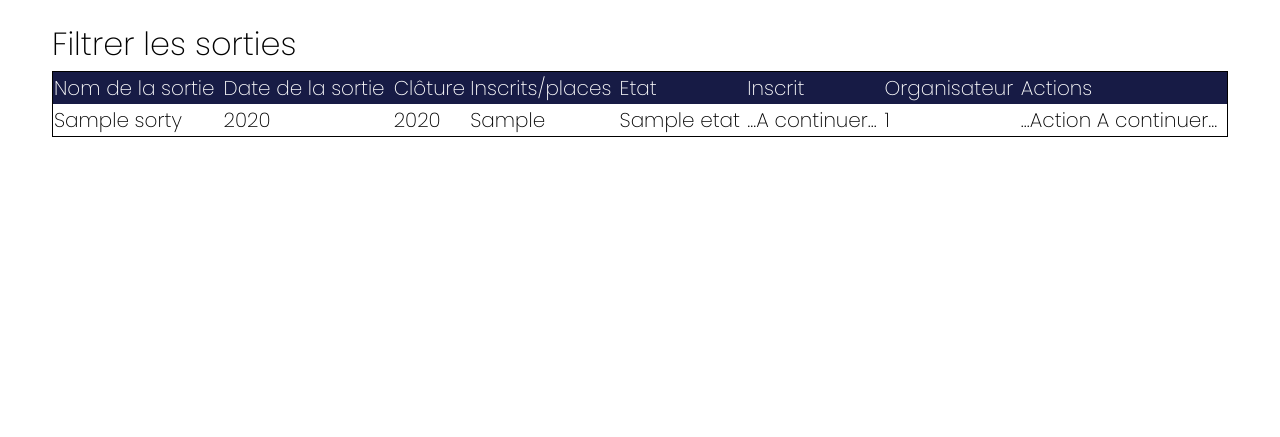
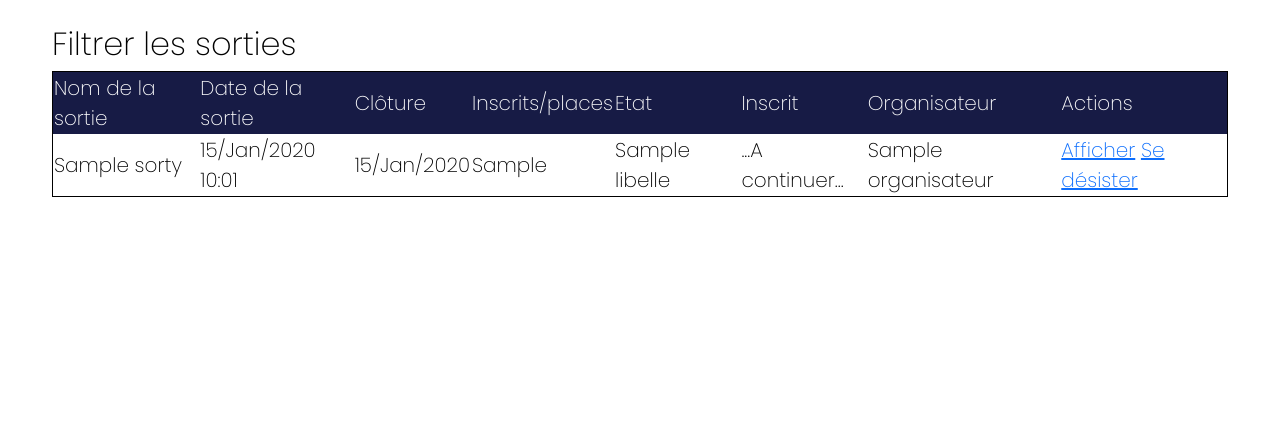
Before and after one commit to LaureQuiniou/ENI-sortie, a Symfony app: template templates/sortie/afficher.html.twig in a window 1280 px wide. Shown: the part 160-597 px from the top of the page. Run offline with Twig, Linux system fonts and the light colour scheme; the template is opened without the code that fills it: most values are stand-ins (such as "Sample title", 1, 10 or a date in 2020); some libraries are stand-ins or nearby versions.

Commit message:
avancement

```diff
--- a/src/Controller/SortieController.php
+++ b/src/Controller/SortieController.php
@@ -12,7 +12,6 @@ use Symfony\Bundle\FrameworkBundle\Controller\AbstractController;
 use Symfony\Component\HttpFoundation\Request;
 use Symfony\Component\HttpFoundation\Response;
 use Symfony\Component\Routing\Annotation\Route;
-
 class SortieController extends AbstractController
 {
     /**
--- a/templates/sortie/afficher.html.twig
+++ b/templates/sortie/afficher.html.twig
@@ -23,21 +23,37 @@
                 {% for s in sorties %}
                 <tr>
                     <td>{{ s.nom }}</td>
-                    <td>{{ s.dateHeureDebut | date('Y') }}</td>
-                    <td>{{ s.dateLimiteInscription | date('Y') }}</td>
+                    <td>{{ s.dateHeureDebut | date('d/M/Y h:m', false) }}</td> <!--TODO-->
+                    <td>{{ s.dateLimiteInscription | date('d/M/Y') }}</td>
                     <td>{{ s.nbInscriptionsMax }}</td>
-                    <td>{{ s.etat }}</td>
+                    <td>{{ s.etat.libelle }}</td>
                     <td>...A continuer...</td>
-                    <td>{{organisateur_id}}</td>
-                    <td>...Action A continuer...</td>
+                    <td>{{s.organisateur.nom}}</td>
+                    <td>
+                        <a href="{{ path('main') }}">Afficher</a>
+
+                        {% if s.etat.libelle is same as("Ouverte") %}
+                            <a href="{{ path('main') }}">S'inscrire</a>
+                        {% endif %}
+
+                        <a href="{{ path('main') }}">Se désister</a>
+
+                        {% if app.user.id is same as(s.organisateur.id) %}
+                            {% if s.etat.libelle is same as("En création") %}
+                                 <a href="{{ path('main') }}">Publier</a>
+                                <a href="{{ path('main') }}">Modifier</a>
+                            {% endif %}
+                            {% if s.etat.libelle is same as("Ouverte") %}
+                                <a href="{{ path('main') }}">Annuler</a>
+                            {% endif %}
+                        {% endif %}
+                    </td>
                 </tr>
                 {% endfor %}
                 </tbody>
             </table>
     </div>
-
 {% endblock %}
-
 
 {% block title %}
     Sortie | {{ parent() }}
```
Also changed, not shown: src/Repository/SortieRepository.php (+12 -0 lines).
